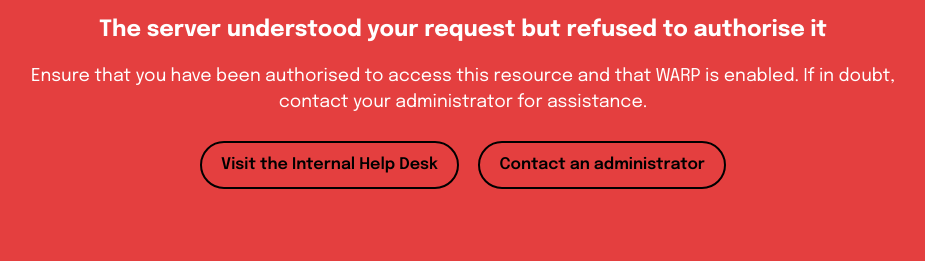
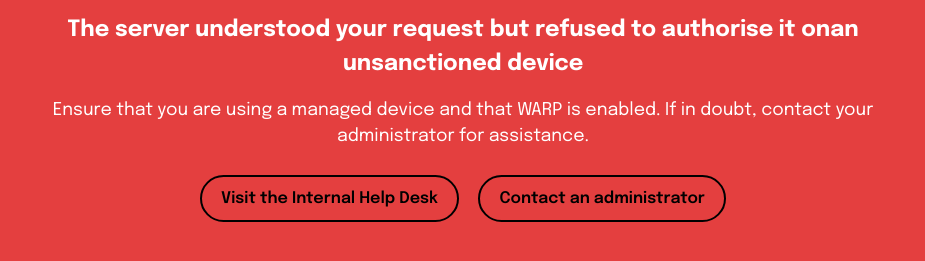
Before and after one commit to AdamczakF/access-block, a plain HTML site: page non-identity/403-forbidden.html in a window 1280 px wide. Shown: the part 353-614 px from the top of the page, without its empty margins (177-1102 px from the left). Drawn offline with Linux system fonts and the light colour scheme.

Commit message:
Update 403-forbidden.html

```diff
--- a/non-identity/403-forbidden.html
+++ b/non-identity/403-forbidden.html
@@ -33,8 +33,8 @@
                 <div class="col-12 col-lg-10">
                 <h1 class="mbr-section-title mbr-fonts-style mbr-white mb-3 display-1"><strong style="">403</strong> <strong style="">FORBIDDEN</strong></h1>
                 <h2 class="mbr-section-subtitle mbr-fonts-style mbr-white mb-3 display-5"><strong>
-                        The server understood your request but refused to authorise it</strong></h2>
-                <p class="mbr-text mbr-fonts-style mbr-white display-7">Ensure that you have been authorised to access this resource and that WARP is enabled. If in doubt, contact your administrator for assistance.</p>
+                        The server understood your request but refused to authorise it onan unsanctioned device</strong></h2>
+                <p class="mbr-text mbr-fonts-style mbr-white display-7">Ensure that you are using a managed device and that WARP is enabled. If in doubt, contact your administrator for assistance.</p>
                 <div class="mbr-section-btn mt-3"><a class="btn btn-primary-outline display-4" href="https://filipadamczak.sharepoint.com/sites/InternalHelpDesk" target="_blank">Visit the Internal Help Desk</a> <a class="btn btn-primary-outline display-4" href="mailto:admin@filipadamczak.com">Contact an administrator</a></div>
             </div>
         </div>
```
